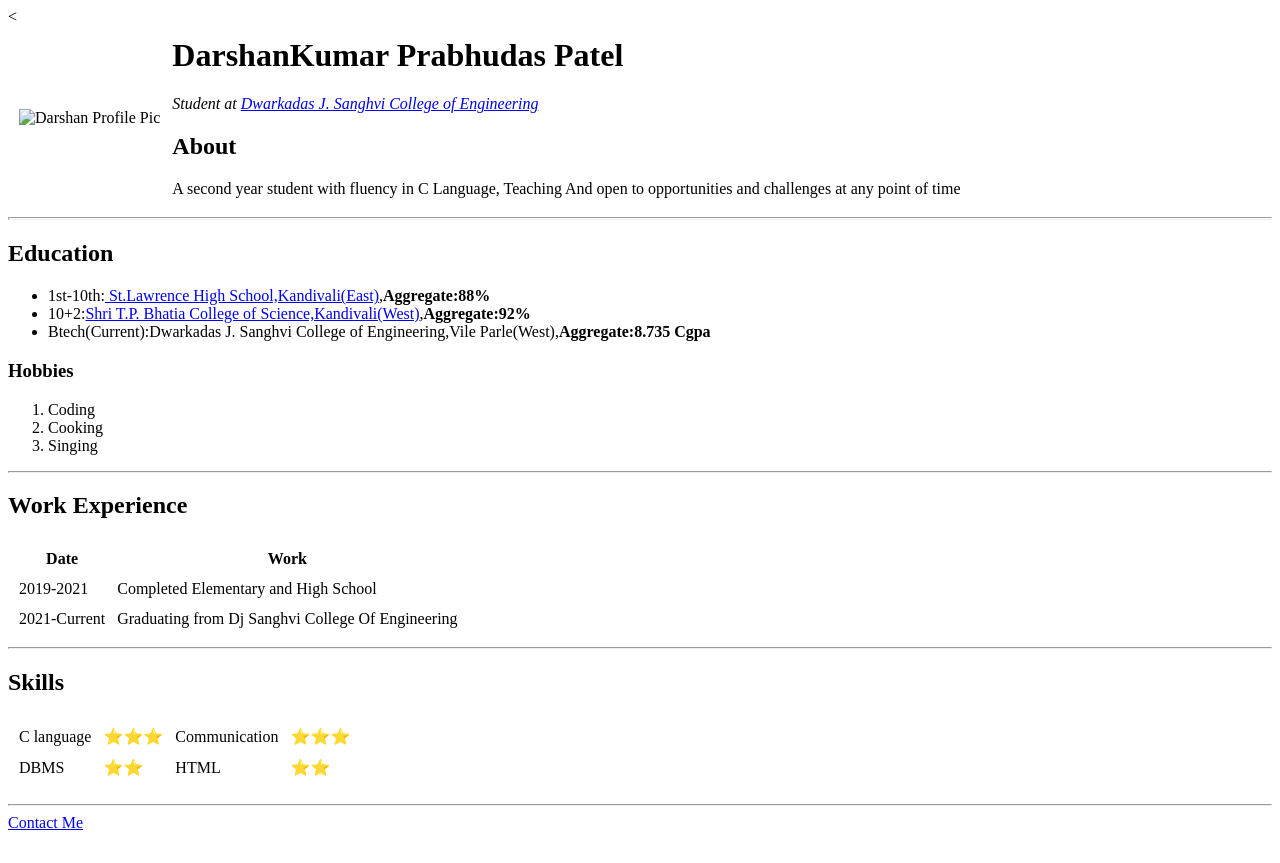
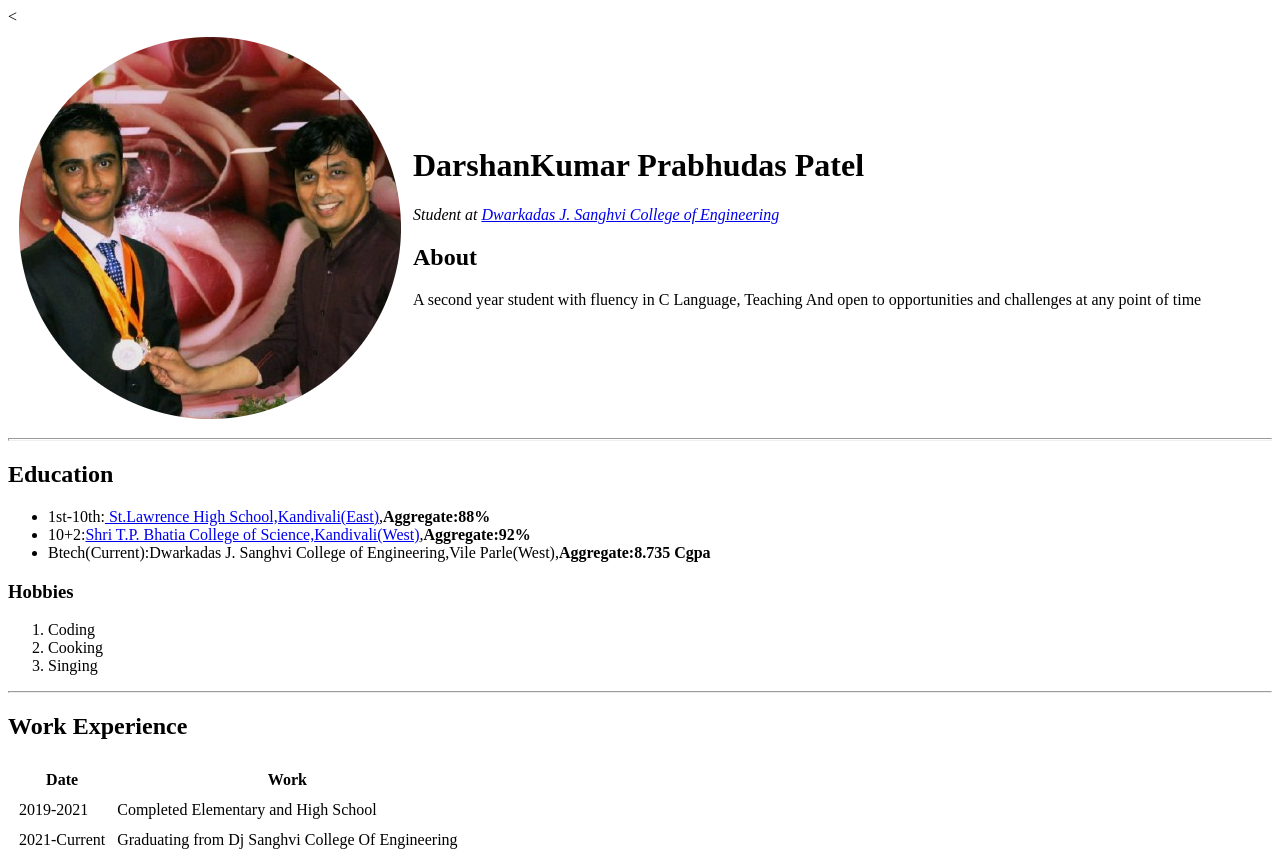
Before and after one commit to Darshan291203/CV, a plain HTML site: page index.html in a window 1280 px wide. Shown: the top 863 px of the page. Drawn offline with Linux system fonts and the light colour scheme.

Commit message:
Update index.html

```diff
--- a/index.html
+++ b/index.html
@@ -10,7 +10,7 @@
     <table cellspacing="10">
       <tr>
         <td>
-          <img src="" alt="Darshan Profile Pic" size="2">
+          <img src="https://github.com/Darshan291203/CV/blob/main/Darshan-modified.png" alt="Darshan Profile Pic" size="2">
         </td>
         <td>
           <h1>DarshanKumar Prabhudas Patel</h1>
```
